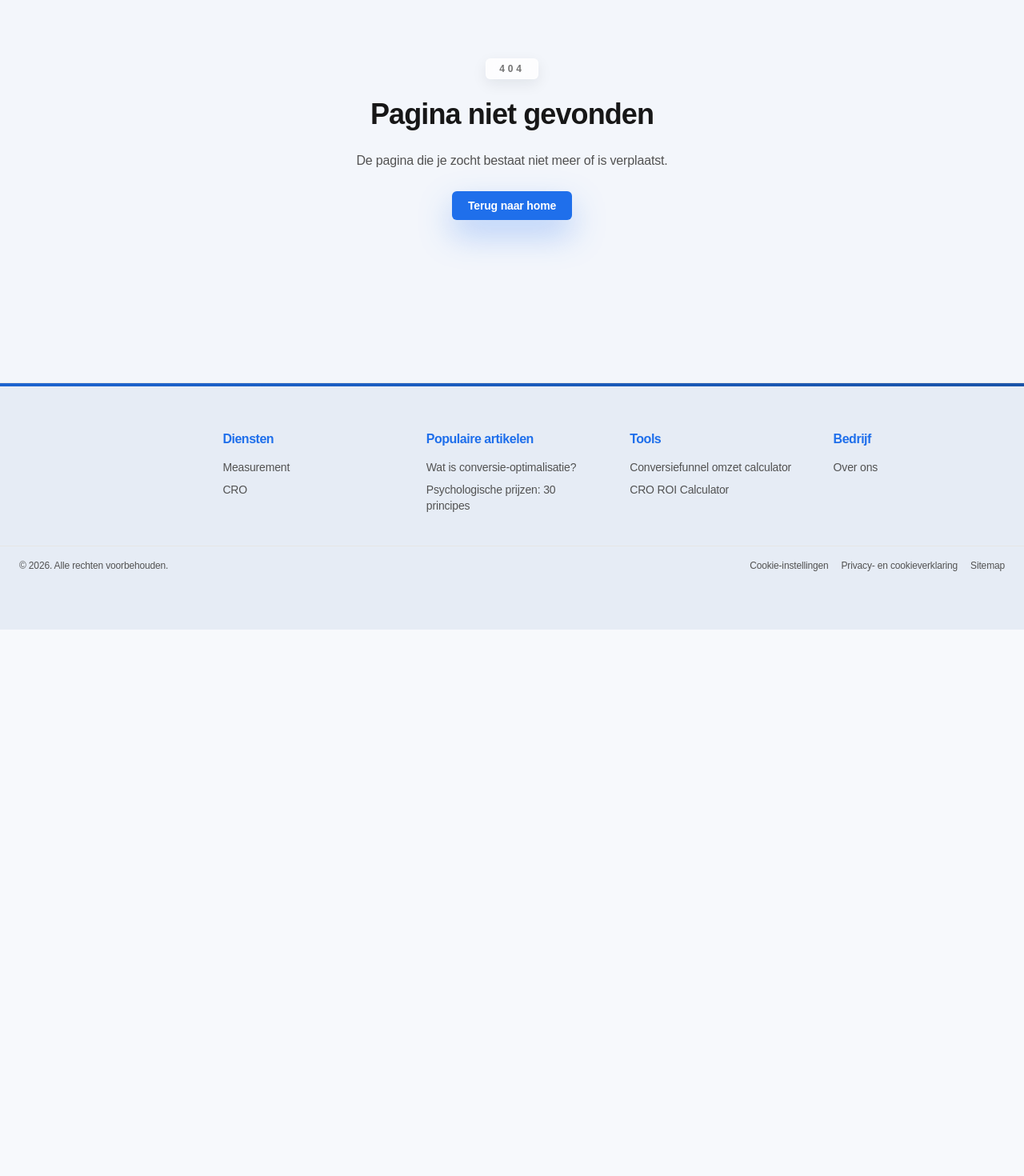
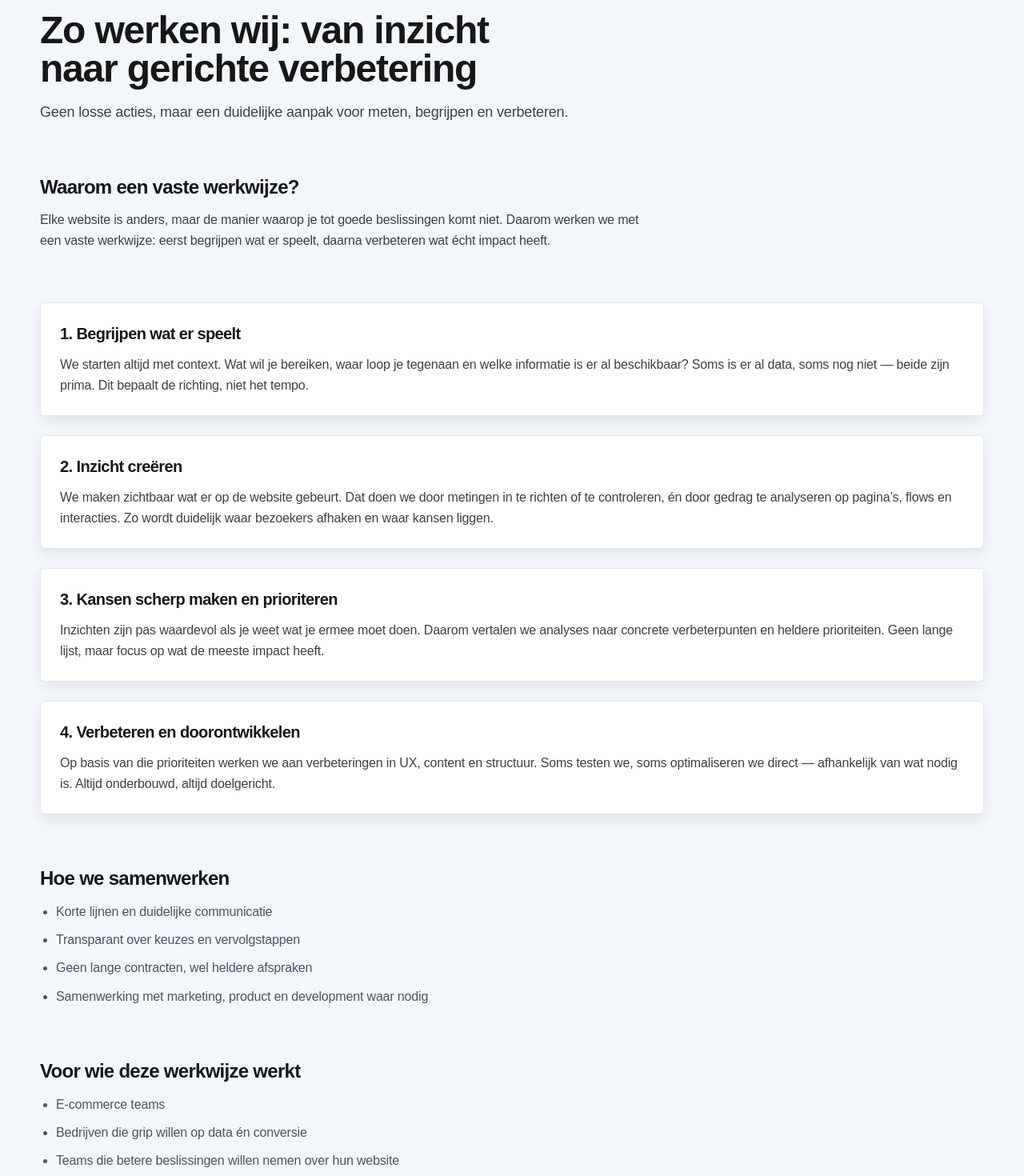
Before and after one commit to ProjectBibo/EcomMeasure3, a React (Vite) app: page /werkwijze in a window 1280 px wide. Shown: the part 180-1650 px from the top of the page at 80% size. Before the commit the page ends 967 px from the top, so only its background shows below. Built offline with nearby package versions, Linux system fonts and the light colour scheme.

Commit message:
Add werkwijze page

```diff
--- a/src/App.jsx
+++ b/src/App.jsx
@@ -24,6 +24,7 @@ const HypothesesAbTests = lazy(() => import("./pages/HypothesesAbTests"));
 const Implementation = lazy(() => import("./pages/Implementation"));
 const Confirmation = lazy(() => import("./pages/Confirmation"));
 const Privacy = lazy(() => import("./pages/Privacy"));
+const Werkwijze = lazy(() => import("./pages/Werkwijze"));
 
 function usePrefersReducedMotion() {
   const [prefersReduced, setPrefersReduced] = useState(() => {
@@ -118,6 +119,7 @@ function AppContent() {
           <Route path="tools/funnel-impact-calculator" element={<CroRoiCalculator />} />
           <Route path="blog/:slug" element={<BlogArticle />} />
           <Route path="privacy" element={<Privacy />} />
+          <Route path="werkwijze" element={<Werkwijze />} />
           <Route path="confirmation" element={<Confirmation />} />
           <Route path="*" element={<NotFound />} />
         </ViewTransitionRoutes>
--- /dev/null
+++ b/src/pages/Werkwijze.jsx
@@ -0,0 +1,182 @@
+import React from "react";
+import { Link } from "react-router-dom";
+import SEO from "../components/SEO";
+import { useLanguage } from "../context/LanguageContext";
+
+const copy = {
+  nl: {
+    seo: {
+      title: "Werkwijze",
+      description: "Zo werken wij: van inzicht naar gerichte verbetering.",
+    },
+    hero: {
+      title: "Zo werken wij: van inzicht naar gerichte verbetering",
+      intro: "Geen losse acties, maar een duidelijke aanpak voor meten, begrijpen en verbeteren.",
+    },
+    why: {
+      title: "Waarom een vaste werkwijze?",
+      text: "Elke website is anders, maar de manier waarop je tot goede beslissingen komt niet. Daarom werken we met een vaste werkwijze: eerst begrijpen wat er speelt, daarna verbeteren wat écht impact heeft.",
+    },
+    steps: [
+      {
+        title: "1. Begrijpen wat er speelt",
+        text: "We starten altijd met context. Wat wil je bereiken, waar loop je tegenaan en welke informatie is er al beschikbaar? Soms is er al data, soms nog niet — beide zijn prima. Dit bepaalt de richting, niet het tempo.",
+      },
+      {
+        title: "2. Inzicht creëren",
+        text: "We maken zichtbaar wat er op de website gebeurt. Dat doen we door metingen in te richten of te controleren, én door gedrag te analyseren op pagina’s, flows en interacties. Zo wordt duidelijk waar bezoekers afhaken en waar kansen liggen.",
+      },
+      {
+        title: "3. Kansen scherp maken en prioriteren",
+        text: "Inzichten zijn pas waardevol als je weet wat je ermee moet doen. Daarom vertalen we analyses naar concrete verbeterpunten en heldere prioriteiten. Geen lange lijst, maar focus op wat de meeste impact heeft.",
+      },
+      {
+        title: "4. Verbeteren en doorontwikkelen",
+        text: "Op basis van die prioriteiten werken we aan verbeteringen in UX, content en structuur. Soms testen we, soms optimaliseren we direct — afhankelijk van wat nodig is. Altijd onderbouwd, altijd doelgericht.",
+      },
+    ],
+    collaboration: {
+      title: "Hoe we samenwerken",
+      items: [
+        "Korte lijnen en duidelijke communicatie",
+        "Transparant over keuzes en vervolgstappen",
+        "Geen lange contracten, wel heldere afspraken",
+        "Samenwerking met marketing, product en development waar nodig",
+      ],
+    },
+    audience: {
+      title: "Voor wie deze werkwijze werkt",
+      items: [
+        "E-commerce teams",
+        "Bedrijven die grip willen op data én conversie",
+        "Teams die betere beslissingen willen nemen over hun website",
+      ],
+    },
+    cta: {
+      text: "Benieuwd hoe deze werkwijze eruitziet voor jouw website?\nPlan een gratis adviesgesprek en we kijken samen waar de grootste kansen liggen.",
+      button: "Plan een gratis adviesgesprek",
+    },
+  },
+  en: {
+    seo: {
+      title: "Werkwijze",
+      description: "Zo werken wij: van inzicht naar gerichte verbetering.",
+    },
+    hero: {
+      title: "Zo werken wij: van inzicht naar gerichte verbetering",
+      intro: "Geen losse acties, maar een duidelijke aanpak voor meten, begrijpen en verbeteren.",
+    },
+    why: {
+      title: "Waarom een vaste werkwijze?",
+      text: "Elke website is anders, maar de manier waarop je tot goede beslissingen komt niet. Daarom werken we met een vaste werkwijze: eerst begrijpen wat er speelt, daarna verbeteren wat écht impact heeft.",
+    },
+    steps: [
+      {
+        title: "1. Begrijpen wat er speelt",
+        text: "We starten altijd met context. Wat wil je bereiken, waar loop je tegenaan en welke informatie is er al beschikbaar? Soms is er al data, soms nog niet — beide zijn prima. Dit bepaalt de richting, niet het tempo.",
+      },
+      {
+        title: "2. Inzicht creëren",
+        text: "We maken zichtbaar wat er op de website gebeurt. Dat doen we door metingen in te richten of te controleren, én door gedrag te analyseren op pagina’s, flows en interacties. Zo wordt duidelijk waar bezoekers afhaken en waar kansen liggen.",
+      },
+      {
+        title: "3. Kansen scherp maken en prioriteren",
+        text: "Inzichten zijn pas waardevol als je weet wat je ermee moet doen. Daarom vertalen we analyses naar concrete verbeterpunten en heldere prioriteiten. Geen lange lijst, maar focus op wat de meeste impact heeft.",
+      },
+      {
+        title: "4. Verbeteren en doorontwikkelen",
+        text: "Op basis van die prioriteiten werken we aan verbeteringen in UX, content en structuur. Soms testen we, soms optimaliseren we direct — afhankelijk van wat nodig is. Altijd onderbouwd, altijd doelgericht.",
+      },
+    ],
+    collaboration: {
+      title: "Hoe we samenwerken",
+      items: [
+        "Korte lijnen en duidelijke communicatie",
+        "Transparant over keuzes en vervolgstappen",
+        "Geen lange contracten, wel heldere afspraken",
+        "Samenwerking met marketing, product en development waar nodig",
+      ],
+    },
+    audience: {
+      title: "Voor wie deze werkwijze werkt",
+      items: [
+        "E-commerce teams",
+        "Bedrijven die grip willen op data én conversie",
+        "Teams die betere beslissingen willen nemen over hun website",
+      ],
+    },
+    cta: {
+      text: "Benieuwd hoe deze werkwijze eruitziet voor jouw website?\nPlan een gratis adviesgesprek en we kijken samen waar de grootste kansen liggen.",
+      button: "Plan een gratis adviesgesprek",
+    },
+  },
+};
+
+export default function Werkwijze() {
+  const { language } = useLanguage();
+  const t = copy[language] ?? copy.nl;
+
+  return (
+    <>
+      <SEO title={t.seo.title} description={t.seo.description} />
+      <main className="bg-surface-light pb-20 pt-20">
+        <div className="site-container space-y-16">
+          <header className="max-w-3xl space-y-4">
+            <h1 className="text-4xl font-bold tracking-tight text-neutral-900 sm:text-5xl">{t.hero.title}</h1>
+            <p className="text-lg text-neutral-700">{t.hero.intro}</p>
+          </header>
+
+          <section className="max-w-3xl space-y-3">
+            <h2 className="text-2xl font-semibold text-neutral-900">{t.why.title}</h2>
+            <p className="text-neutral-700 leading-relaxed">{t.why.text}</p>
+          </section>
+
+          <section className="space-y-6">
+            <div className="grid gap-6">
+              {t.steps.map((step) => (
+                <article
+                  key={step.title}
+                  className="rounded-2xl border border-neutral-200 bg-white p-6 shadow-sm"
+                >
+                  <h3 className="text-xl font-semibold text-neutral-900">{step.title}</h3>
+                  <p className="mt-3 text-neutral-700 leading-relaxed">{step.text}</p>
+                </article>
+              ))}
+            </div>
+          </section>
+
+          <section className="max-w-3xl space-y-3">
+            <h2 className="text-2xl font-semibold text-neutral-900">{t.collaboration.title}</h2>
+            <ul className="list-disc space-y-2 pl-5 text-neutral-700">
+              {t.collaboration.items.map((item) => (
+                <li key={item}>{item}</li>
+              ))}
+            </ul>
+          </section>
+
+          <section className="max-w-3xl space-y-3">
+            <h2 className="text-2xl font-semibold text-neutral-900">{t.audience.title}</h2>
+            <ul className="list-disc space-y-2 pl-5 text-neutral-700">
+              {t.audience.items.map((item) => (
+                <li key={item}>{item}</li>
+              ))}
+            </ul>
+          </section>
+
+          <section className="rounded-3xl border border-neutral-200 bg-white p-8 text-center shadow-sm sm:p-10">
+            <p className="text-lg text-neutral-800 whitespace-pre-line">{t.cta.text}</p>
+            <div className="mt-6 flex justify-center">
+              <Link
+                to="/#contact"
+                data-variant="primary"
+                className="rounded-full bg-brand-yellow px-7 py-3 text-base font-semibold text-neutral-900 shadow-[0_20px_45px_rgba(255,204,2,0.35)] transition-colors duration-200 hover:bg-[#e6b700] focus-visible:outline focus-visible:outline-2 focus-visible:outline-offset-2 focus-visible:outline-brand-yellow"
+              >
+                {t.cta.button}
+              </Link>
+            </div>
+          </section>
+        </div>
+      </main>
+    </>
+  );
+}
```
